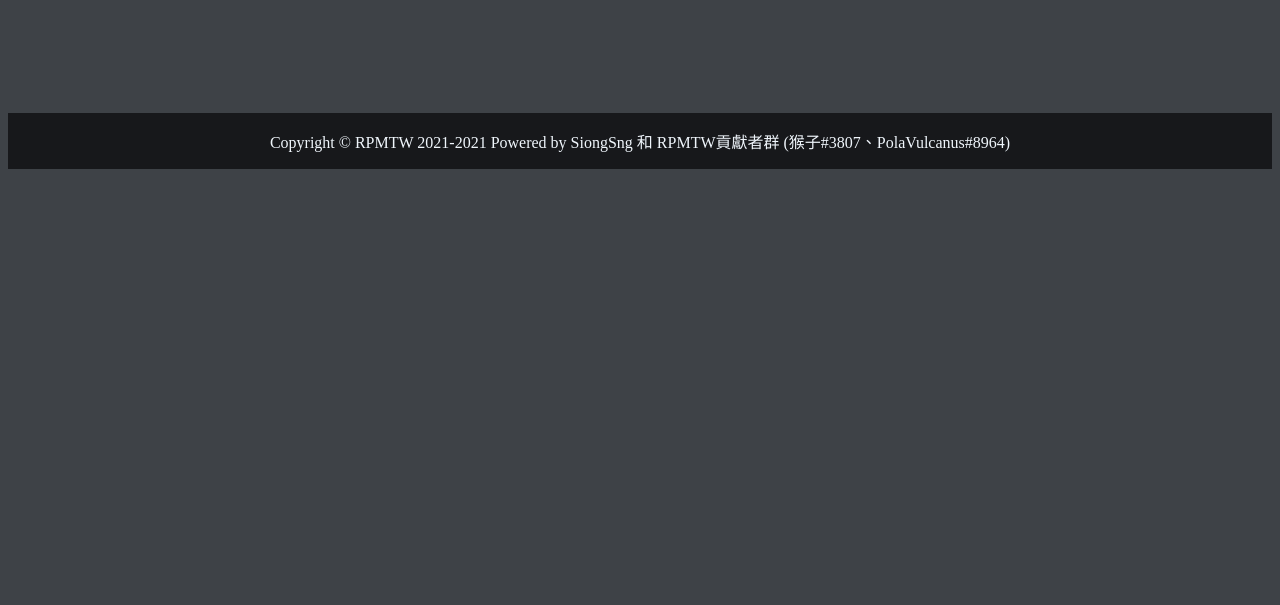
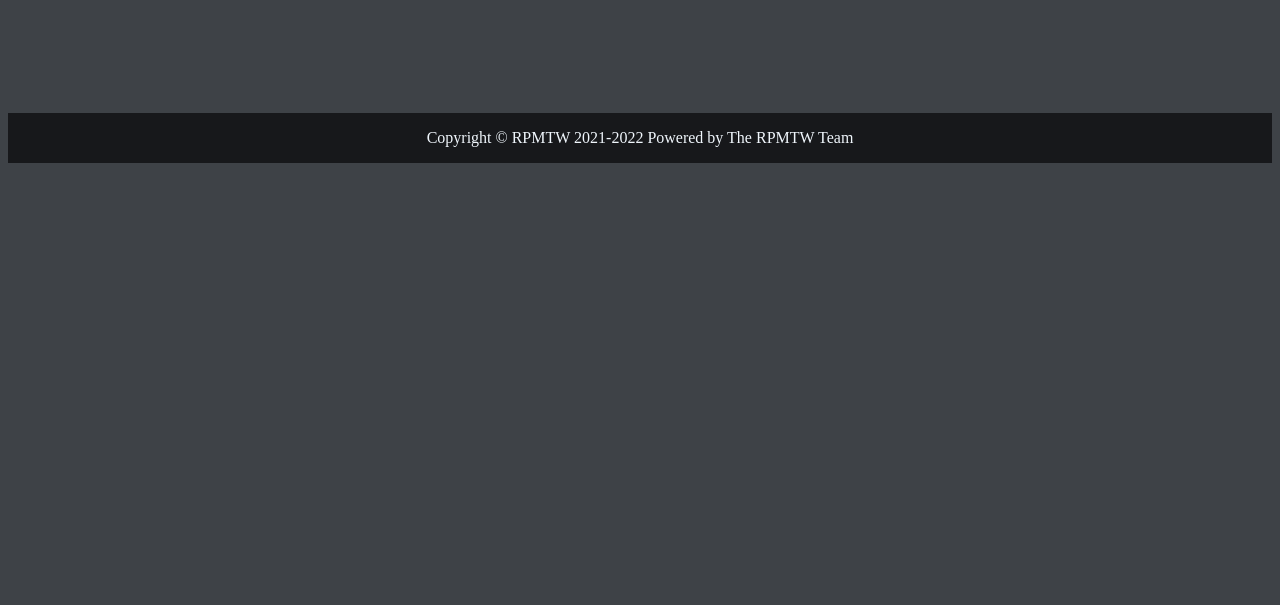
Before and after one commit to RPMTW/Contributor-Website, a plain HTML site: page index.html in a window 1280 px wide. Shown: the part 195-800 px from the top of the page. Drawn offline with nearby package versions, Linux system fonts and the light colour scheme; no server answers.

Commit message:
feat: update footer

```diff
--- a/index.html
+++ b/index.html
@@ -4,9 +4,9 @@
     <title>RPMTW 翻譯貢獻者展示網站</title>
     <meta charset="utf-8">
     <meta http-equiv="Content-Language" content="zh-TW">
-    <meta name="copyright" content="Copyright © 2021-2021 ">
+    <meta name="copyright" content="Copyright © 2021-2022">
     <meta name="description" content="RPMTW 貢獻者網站 (月份排名) 每小時更新一次資料">
-    <meta name="author" content="猴子#3807、PolaVulcanus#8964、SiongSng(菘菘#8663)、RPMTW Team">
+    <meta name="author" content="The RPMTW Team">
     <meta name="viewport" content="width=device-width, initial-scale=1.0">
 
     <link rel="shortcut icon" type="image/png"
@@ -20,7 +20,7 @@
     <div id="react-root"></div>
 
     <footer>
-        <p>Copyright © RPMTW 2021-2021 Powered by SiongSng 和 RPMTW貢獻者群 (猴子#3807、PolaVulcanus#8964)</p>
+        <p>Copyright © RPMTW 2021-2022 Powered by The RPMTW Team</p>
     </footer>
     <!-- JQ -->
     <script src="https://ajax.googleapis.com/ajax/libs/jquery/3.5.1/jquery.min.js"></script>
```
